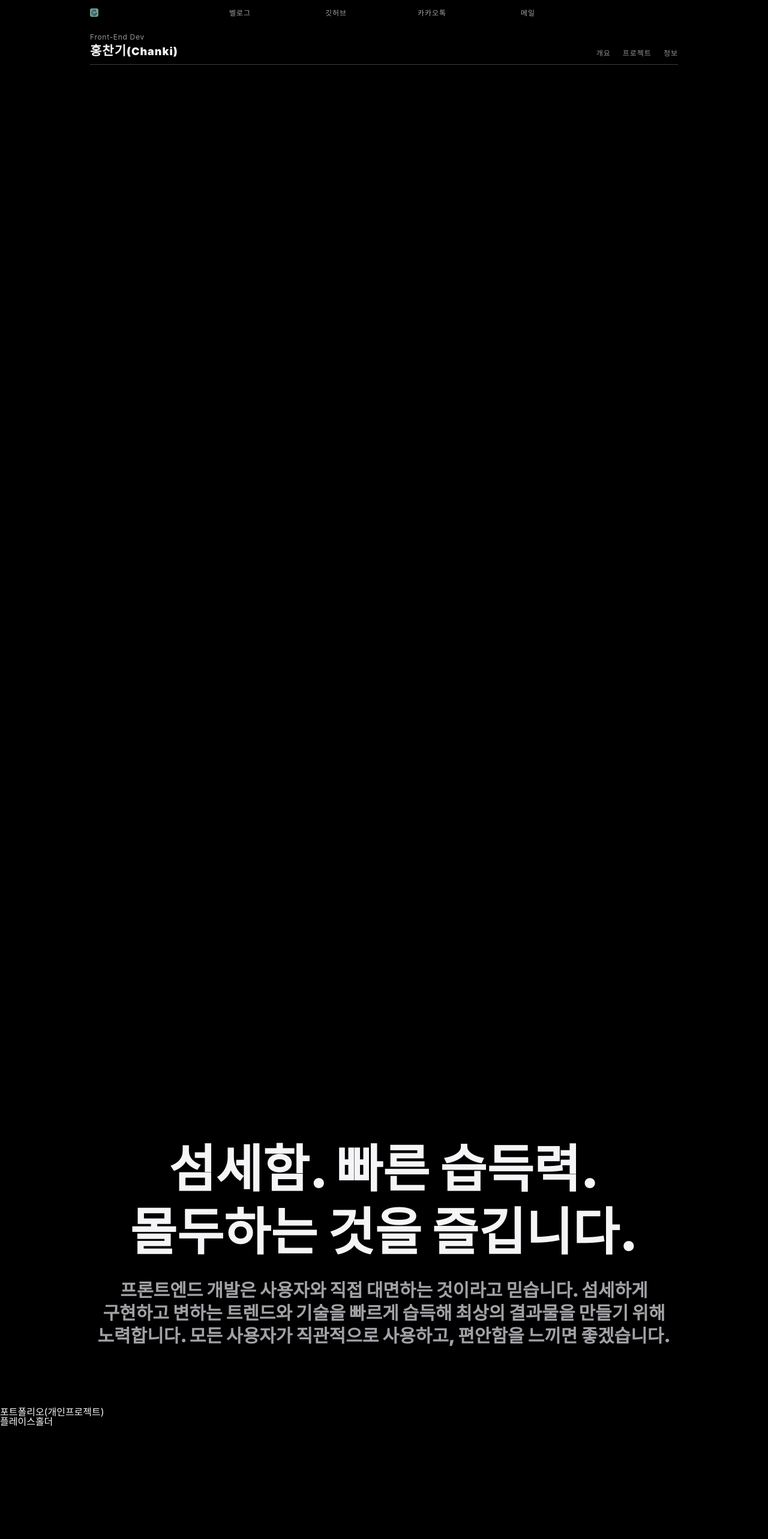
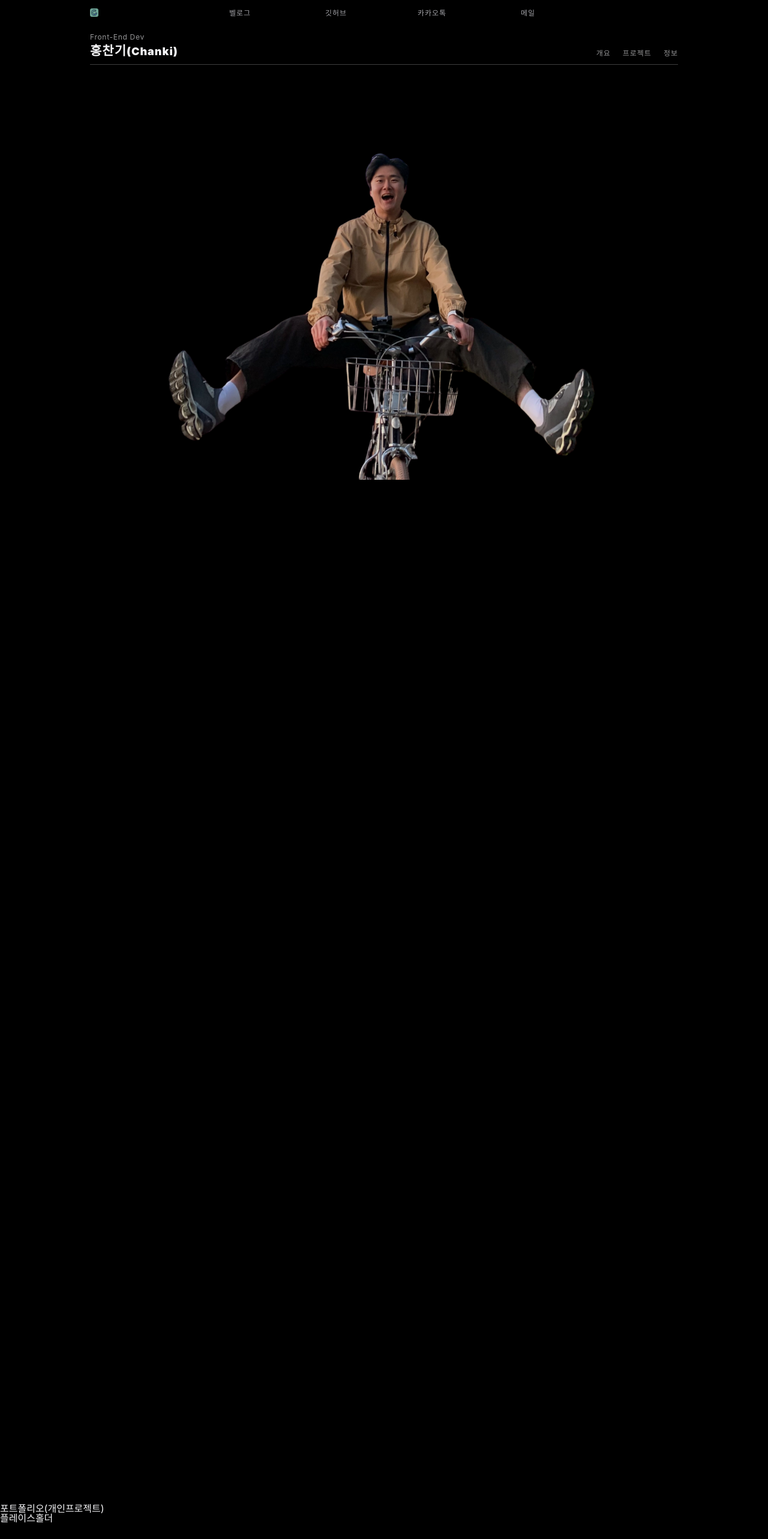
Before and after one commit to coldair426/coldair, a React (Create React App) app: page / in a window 1280 px wide. Shown: the top 2566 px of the page at 60% size. Built offline with nearby package versions, Linux system fonts and the light colour scheme; a web font is replaced by a local one.

Commit message:
스크롤에 따른 스타일 적용 로직 수정

```diff
--- a/src/App.tsx
+++ b/src/App.tsx
@@ -8,11 +8,9 @@ import Footer from './component/Footer';
 import MenuBox from './component/MenuBox';
 
 function App() {
-  const [headerGlobalNavHeight, setHeaderGlobalNavHeight] = useState(0); // 헤더 글로벌 네비바 높이저장하는 스테이트
-  const [headerLocalNavHeight, setHeaderLocalNavHeight] = useState(0); // 헤더 로컬 네비바 높이저장하는 스테이트
   const [menuBoxVisible, setMenuBoxVisible] = useState(false);
 
-  // 메뉴 창이 켜진 상태에서 너비 늘릴 때 자동꺼짐 -- 너비가 832px 초과 => 데스크탑
+  // 메뉴 창이 켜진 상태에서 너비 늘릴(너비가 832px 초과시) 때 자동꺼짐
   useEffect(() => {
     const handleResize = () => {
       if (menuBoxVisible === true) {
@@ -27,10 +25,10 @@ function App() {
   return (
     <>
       <Reset />
-      <Header setMenuBoxVisible={setMenuBoxVisible} setHeaderGlobalNavHeight={setHeaderGlobalNavHeight} setHeaderLocalNavHeight={setHeaderLocalNavHeight} />
+      <Header setMenuBoxVisible={setMenuBoxVisible} />
       {menuBoxVisible && <MenuBox setMenuBoxVisible={setMenuBoxVisible} />}
       <Routes>
-        <Route path='/' element={<Home headerGlobalNavHeight={headerGlobalNavHeight} headerLocalNavHeight={headerLocalNavHeight} />} />
+        <Route path='/' element={<Home />} />
       </Routes>
       <Footer />
     </>
--- a/src/component/Header.tsx
+++ b/src/component/Header.tsx
@@ -1,63 +1,38 @@
-import React, { useEffect, useRef } from 'react';
+import React, { useEffect, useRef, useState } from 'react';
 import styles from '../style/Header.module.scss';
 import classNames from 'classnames/bind';
 import { Link } from 'react-router-dom';
 
 const hs = classNames.bind(styles);
 
-function Header({
-  setMenuBoxVisible,
-  setHeaderGlobalNavHeight, // 헤더 글로벌 네비바 높이저장하는 스테이트
-  setHeaderLocalNavHeight, // 헤더 로컬 네비바 높이저장하는 스테이트
-}: {
-  setMenuBoxVisible: React.Dispatch<React.SetStateAction<boolean>>;
-  setHeaderGlobalNavHeight: React.Dispatch<React.SetStateAction<number>>;
-  setHeaderLocalNavHeight: React.Dispatch<React.SetStateAction<number>>;
-}) {
+function Header({ setMenuBoxVisible }: { setMenuBoxVisible: React.Dispatch<React.SetStateAction<boolean>> }) {
+  const [headerStyle, setHeaderStyle] = useState<undefined | string>(undefined); // header 스타일
+  const [headerLocalNavigationStyle, setHeaderLocalNavigationStyle] = useState<undefined | string>(undefined); // headerLocalNavigation 스타일
+  const [headerLocalNavigationContentsStyle, setHeaderLocalNavigationContentsStyle] = useState<undefined | string>(undefined); // header 스타일
+
   const headerRef = useRef<HTMLElement | null>(null);
-  const headerLocalNavigationRef = useRef<HTMLElement | null>(null);
-  const headerLocalNavigationContentsRef = useRef<HTMLDivElement | null>(null);
 
   // 맨위로 스크롤 하는 함수
   const scrollToTop = () => {
     window.scrollTo({ top: 0, left: 0, behavior: 'smooth' });
   };
 
-  // 리사이즈시 요소 높이 업데이트
-  useEffect(() => {
-    const heightUpdate = () => {
-      const header = headerRef.current;
-      const headerLocalNavigation = headerLocalNavigationRef.current;
-      if (header && headerLocalNavigation) {
-        setHeaderGlobalNavHeight(header.offsetHeight);
-        setHeaderLocalNavHeight(headerLocalNavigation.offsetHeight);
-      }
-    };
-    heightUpdate(); // 최초 1회 실행
-    window.addEventListener('resize', heightUpdate);
-    return () => window.removeEventListener('resize', heightUpdate);
-  }, [setHeaderGlobalNavHeight, setHeaderLocalNavHeight]);
   // 스크롤에 따라 효과
   useEffect(() => {
     const headerStyleChange = () => {
       const userScrollY = window.scrollY; // 유저의 스크롤 높이
       const header = headerRef.current;
-      const headerLocalNavigation = headerLocalNavigationRef.current;
-      const headerLocalNavigationContents = headerLocalNavigationContentsRef.current;
-      if (header && headerLocalNavigation && headerLocalNavigationContents) {
-        if (userScrollY >= header.offsetHeight) {
-          headerLocalNavigationContents.style.boxShadow = 'none';
-          headerLocalNavigation.style.boxShadow = '0px 1px 0px 0px rgba(255, 255, 255, 0.24)';
-          header.style.backgroundColor = 'rgba(29, 29, 31, 0.9)';
-          headerLocalNavigation.style.backgroundColor = 'rgba(29, 29, 31, 0.9)';
-        } else {
-          headerLocalNavigationContents.style.boxShadow = '0px 1px 0px 0px rgba(255, 255, 255, 0.24)';
-          headerLocalNavigation.style.boxShadow = 'none';
-          header.style.backgroundColor = 'transparent';
-          headerLocalNavigation.style.backgroundColor = 'transparent';
-        }
+      if (header && userScrollY >= header.offsetHeight) {
+        setHeaderStyle('action');
+        setHeaderLocalNavigationStyle('action');
+        setHeaderLocalNavigationContentsStyle(undefined);
+      } else {
+        setHeaderStyle(undefined);
+        setHeaderLocalNavigationStyle(undefined);
+        setHeaderLocalNavigationContentsStyle('action');
       }
     };
+    headerStyleChange();
     window.addEventListener('scroll', headerStyleChange);
     return () => {
       window.removeEventListener('scroll', headerStyleChange);
@@ -66,7 +41,7 @@ function Header({
 
   return (
     <>
-      <header className={hs('header')} ref={headerRef}>
+      <header className={hs('header', headerStyle)} ref={headerRef}>
         <nav className={hs('header__global-navigation')}>
           <div className={hs('header__global-navigation--contents')}>
             <Link to='/'>
@@ -88,8 +63,8 @@ function Header({
           </div>
         </nav>
       </header>
-      <nav className={hs('header__local-navigation')} ref={headerLocalNavigationRef}>
-        <div className={hs('header__local-navigation--contents')} ref={headerLocalNavigationContentsRef}>
+      <nav className={hs('header__local-navigation', headerLocalNavigationStyle)}>
+        <div className={hs('header__local-navigation--contents', headerLocalNavigationContentsStyle)}>
           <button onClick={scrollToTop}>
             <div>
               <div className={hs('header__local-navigation--sub-title')}>Front-End Dev</div>
--- a/src/page/Home.tsx
+++ b/src/page/Home.tsx
@@ -1,52 +1,37 @@
-import React, { useEffect, useRef } from 'react';
+import React, { useEffect } from 'react';
 import styles from '../style/Home.module.scss';
 import classNames from 'classnames/bind';
 import { useState } from 'react';
 
 const hs = classNames.bind(styles);
 
-function Home({ headerGlobalNavHeight, headerLocalNavHeight }: { headerGlobalNavHeight: number; headerLocalNavHeight: number }) {
-  const outlineProfileRef = useRef<HTMLImageElement>(null); // 프로필랩
-  const outlineProfileNameRef = useRef<HTMLImageElement>(null); // 프로필이름
+function Home() {
   const [outlineProfileNameStyle, setOutlineProfileNameStyle] = useState<undefined | string>(undefined); // 프로필이름 스타일
-  const outlineProfileImgRef = useRef<HTMLImageElement>(null); // 프로필사진
   const [outlineProfileImgStyle, setOutlineProfileImgStyle] = useState<undefined | string>(undefined); // 프로필사진 스타일
   const [outlineMantraTitleStyle, setOutlineMantraTitleStyle] = useState<undefined | string>(undefined); // 만트라 타이틀 스타일
   const [outlineMantraExplanationStyle, setOutlineMantraExplanationStyle] = useState<undefined | string>(undefined); // 만트라 설명 스타일
-  const outlineMantraRef = useRef<HTMLImageElement>(null); // 만트라
 
   useEffect(() => {
     const desktopScrollHandler = () => {
       const userScrollY = window.scrollY; // 유저의 스크롤 높이
-      const outlineProfile = outlineProfileRef.current;
-      const outlineProfileName = outlineProfileNameRef.current;
-      const outlineProfileImg = outlineProfileImgRef.current;
-      const outlineMantra = outlineMantraRef.current;
-      if (outlineProfile && outlineProfileName && outlineProfileImg && outlineMantra) {
-        const outlineProfileTopHeight = headerGlobalNavHeight + headerLocalNavHeight + outlineProfile.offsetHeight - window.innerHeight; // outline__profile 하단이 window 하단에 걸리는 시점
-        const outlineProfileHeight = headerGlobalNavHeight + headerLocalNavHeight + outlineProfile.offsetHeight; // outline__profile 실제 높이, window상단(끝) 위치하는 시점
-        if (userScrollY < outlineProfileTopHeight * 0.1) {
+      if (userScrollY < 400) {
         setOutlineProfileImgStyle('active-one');
         setOutlineProfileNameStyle(undefined);
-        } else if (userScrollY >= outlineProfileTopHeight * 0.1 && userScrollY < outlineProfileTopHeight) {
+      } else if (userScrollY >= 400 && userScrollY < 800) {
         setOutlineProfileImgStyle('active-one');
         setOutlineProfileNameStyle('active-one');
-        } else if (userScrollY >= outlineProfileTopHeight && userScrollY < outlineProfileTopHeight + outlineProfileImg.height) {
+      } else if (userScrollY >= 800 && userScrollY < 1200) {
         setOutlineProfileImgStyle('active-two');
         setOutlineProfileNameStyle('active-two');
         setOutlineMantraTitleStyle(undefined);
         setOutlineMantraExplanationStyle(undefined);
-        } else if (userScrollY >= outlineProfileTopHeight + outlineProfileImg.height && userScrollY < outlineProfileHeight * 0.75) {
+      } else if (userScrollY >= 1200 && userScrollY < 2070) {
         setOutlineProfileImgStyle('active-three');
         setOutlineMantraTitleStyle('active');
         setOutlineMantraExplanationStyle('active');
-        } else if (userScrollY >= outlineProfileHeight * 0.75 && userScrollY < outlineProfileHeight + outlineMantra.height) {
+      } else if (userScrollY >= 2070 && userScrollY < 4000) {
         setOutlineMantraTitleStyle(undefined);
         setOutlineMantraExplanationStyle(undefined);
-        } else if (userScrollY >= outlineProfileHeight + outlineMantra.height) {
-          setOutlineMantraTitleStyle(undefined);
-          setOutlineMantraExplanationStyle(undefined);
-        }
       }
     };
     desktopScrollHandler(); // 초기1회실행
@@ -54,20 +39,20 @@ function Home({ headerGlobalNavHeight, headerLocalNavHeight }: { headerGlobalNav
     return () => {
       window.removeEventListener('scroll', desktopScrollHandler);
     };
-  }, [headerGlobalNavHeight, headerLocalNavHeight]);
+  }, []);
 
   return (
     <>
       <div className={hs('home')}>
         <article className={hs('home__outline')}>
-          <div className={hs('outline__profile')} ref={outlineProfileRef}>
-            <div className={hs('outline__profile--name', outlineProfileNameStyle)} ref={outlineProfileNameRef}>
+          <div className={hs('outline__profile')}>
+            <div className={hs('outline__profile--name', outlineProfileNameStyle)}>
               <img src='/img/frontend.webp' alt='front-end-dev' />
               <img src='/img/name.webp' alt='my-name-chanki' />
             </div>
-            <img className={hs('outline__profile--img', outlineProfileImgStyle)} ref={outlineProfileImgRef} src='/img/profile.webp' alt='profile-of-me' />
+            <img className={hs('outline__profile--img', outlineProfileImgStyle)} src='/img/profile.webp' alt='profile-of-me' />
           </div>
-          <div className={hs('outline__mantra')} ref={outlineMantraRef}>
+          <div className={hs('outline__mantra')}>
             <div className={hs('outline__mantra--title', outlineMantraTitleStyle)}>
               <div>섬세함. 빠른 습득력.</div>
               <div>몰두하는 것을 즐깁니다.</div>
--- a/src/style/Home.module.scss
+++ b/src/style/Home.module.scss
@@ -7,7 +7,7 @@
     flex-direction: column;
     align-items: center;
     width: 100%;
-    height: 1700px; // 약 180vh
+    height: 1600px;
     overflow: hidden;
     .outline__profile--name {
       position: fixed;
@@ -40,6 +40,15 @@
       opacity: 0;
       transition: opacity 0.7s;
       transition-timing-function: ease;
+      @include home-desktop {
+        width: 780px;
+      }
+      @include home-tablet {
+        width: 650px;
+      }
+      @include home-mobile {
+        width: 550px;
+      }
       &.active-one {
         opacity: 1;
       }
@@ -54,16 +63,19 @@
     }
   }
   .outline__mantra {
+    height: 800px;
+    width: 100%;
+    overflow: hidden;
     display: flex;
     flex-direction: column;
     align-items: center;
+    justify-content: center;
     .outline__mantra--title {
+      width: 980px;
       opacity: 0;
-      width: 980px;
       text-align: center;
       font-size: 85px;
       font-weight: 900;
-      margin-top: 100px;
       transition: opacity 0.7s;
       transition-timing-function: ease;
       div + div {
@@ -77,7 +89,6 @@
       opacity: 0;
       color: $본문글씨;
       margin-top: 35px;
-      margin-bottom: 100px;
       width: 980px;
       text-align: center;
       font-size: 30px;
```
Also changed, not shown: src/style/Header.module.scss (+10 -1 lines), src/style/_utilities.scss (+4 -4 lines). Lines whose indentation alone changed are shown as unchanged.
